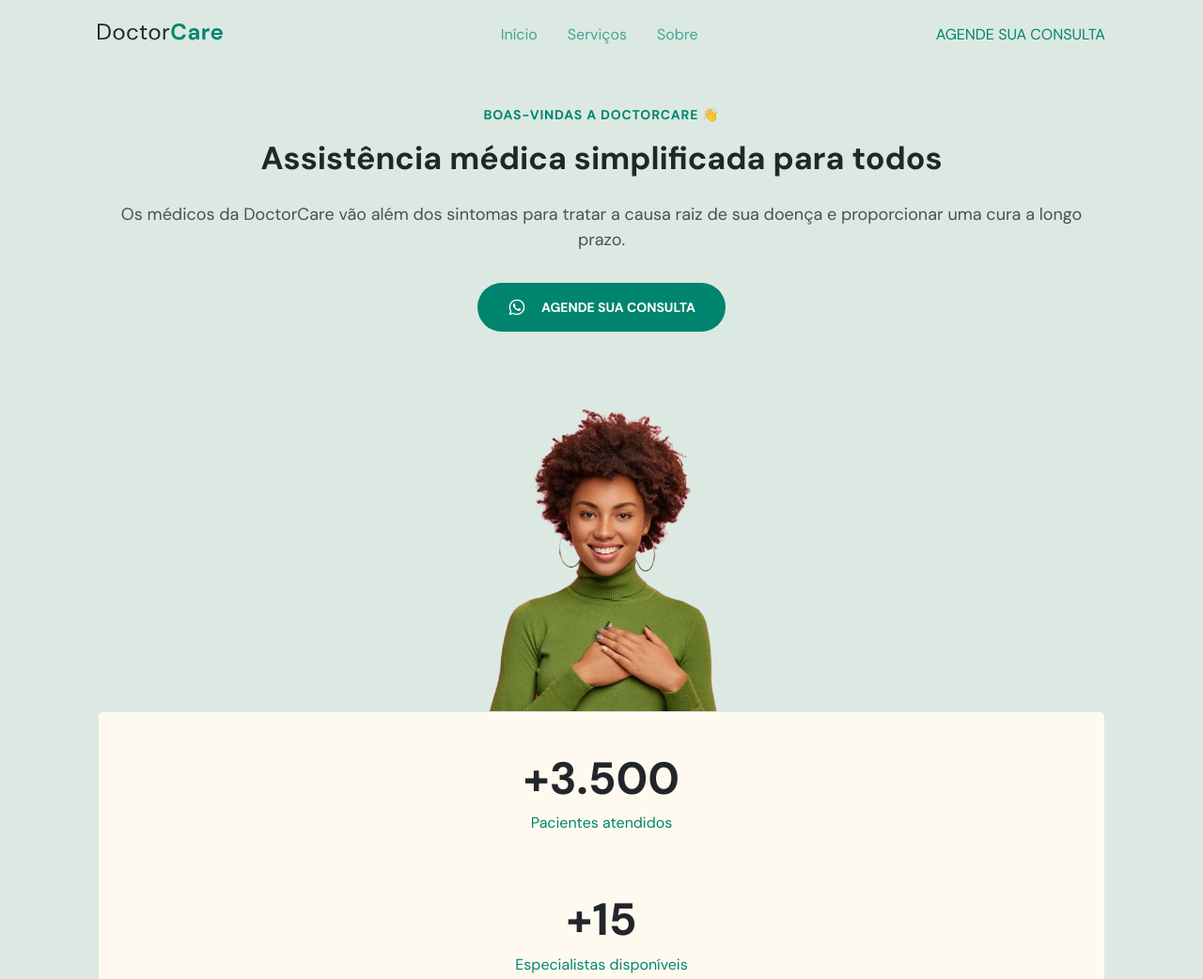
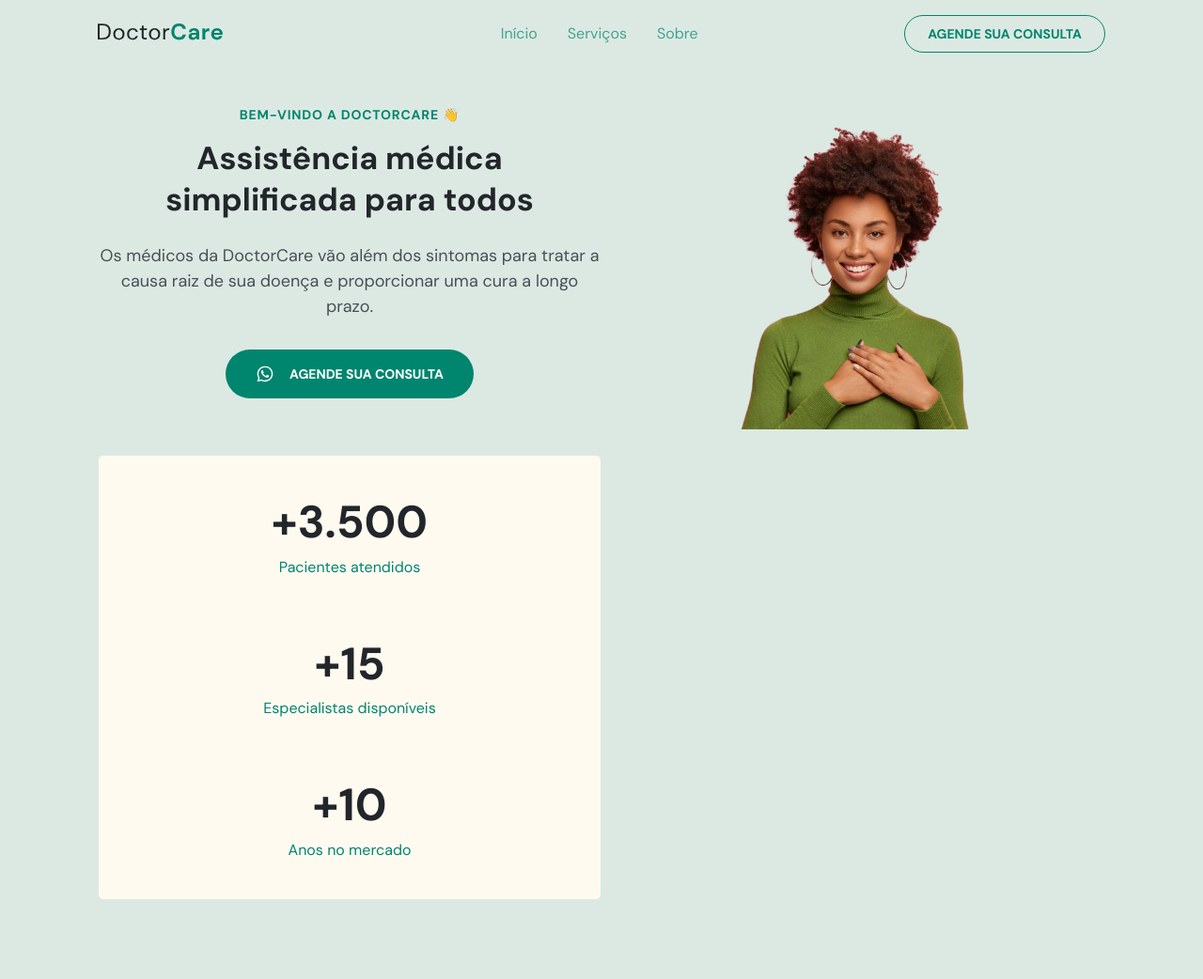
Before and after one commit to mariajoaosantos/NLW-Website-Project, a plain HTML site: page index.html in a window 1280 px wide. Shown: the top 1042 px of the page at 94% size. Drawn offline with nearby package versions, Linux system fonts and the light colour scheme.

Commit message:
Nav bar desktop done

```diff
--- a/index.html
+++ b/index.html
@@ -216,8 +216,9 @@
     </nav>
     <section id="home">
       <div class="wrapper">
+        <div class="col-a">
           <header>
-          <h4>BOAS-VINDAS A DOCTORCARE 👋</h4>
+            <h4>BEM-VINDO A DOCTORCARE 👋</h4>
             <h1>Assistência médica simplificada para todos</h1>
           </header>
           <div class="content">
@@ -240,6 +241,9 @@
               </svg>
               Agende sua consulta
             </a>
+          </div>
+        </div>
+        <div class="col-b">
           <img src="./assets/Foto.png" alt="Mulher com camisola verde a sorrir" />
         </div>
       <div class="stats">
--- a/style.css
+++ b/style.css
@@ -17,6 +17,7 @@
   --brand-light: hsl(calc(var(--hue) - 22), 23%, 89%);
   --bg-light: hsl(180, 14%, 97%);
   --brand-dark: hsl(var(--hue), 100%, 14%);
+  --brand-light-2: hsl(180, 14%, 97%);
 
   --nav-height: 7.2rem;
 }
@@ -450,6 +451,7 @@ footer .social-links {
   /*===GENERAL===*/
   .wrapper {
     width: min(112rem, 100%);
+    display: grid;
   }
 
   /*===NAVIGATION===*/
@@ -483,7 +485,7 @@ footer .social-links {
   }
 
   nav#navigation .menu ul:nth-child(1) {
-    display:flex;
+    display: flex;
     gap: 3.2rem;
   }
 
@@ -492,4 +494,86 @@ footer .social-links {
     color: var(--primary-color);
     opacity: 0.7;
   }
+
+  nav#navigation .menu a.button {
+    display: flex;
+    justify-content: center;
+    align-items: center;
+    padding: 1rem 2.4rem;
+    color: var(--primary-color);
+    font-size: 1.4rem;
+    font-weight: 700;
+    line-height: 1.8rem;
+    text-transform: uppercase;
+    border: 1px solid var(--primary-color);
+    border-radius: 4rem;
+  }
+
+  nav#navigation.scroll .menu ul li a {
+    color: var(--brand-light-2);
+    opacity: 0.6;
+  }
+
+  nav#navigation.scroll .menu a.button {
+    border-color: var(--brand-light-2);
+    color: var(--brand-light-2);
+  }
+
+  nav#navigation .menu li a {
+    transition: opacity 0.4s;
+  }
+
+  nav#navigation .menu li a:hover,
+  nav#navigation .menu li a.active {
+    opacity: 1;
+    font-weight: 700;
+  }
+
+  nav#navigation .menu li a::after {
+    content: '';
+    width: 0%;
+    height: 2px;
+    background-color: var(--primary-color);
+    display: block;
+    position: relative;
+    bottom: -2rem;
+    left: -0.5rem;
+    transition: width 0.2s;
+  }
+
+  nav#navigation.scroll .menu li a::after {
+    background-color: white;
+    opacity: 1;
+  }
+
+  nav#navigation.scroll .menu li a:hover,
+  nav#navigation.scroll .menu li a.active {
+    opacity: 1;
+    color: var(--brand-light-2);
+  }
+
+  nav#navigation .menu li a:hover::after,
+  nav#navigation .menu li a.active::after {
+    padding-inline: 0.8rem;
+    width: 100%;
+  }
+
+  nav#navigation .menu a.button:hover,
+  nav#navigation .menu a.button.active {
+    color: white;
+    background: var(--primary-color);
+    transition: 300ms;
+  }
+
+  nav#navigation.scroll .menu a.button:hover,
+  nav#navigation.scroll .menu a.button.active {
+    background-color: var(--brand-light-2);
+    color: var(--primary-color);
+  }
+
+  /*===HOME===*/
+
+  #home .wrapper {
+    grid-template-columns: 50% 50%;
+  }
 }
```
Lines whose indentation alone changed are shown as unchanged.
